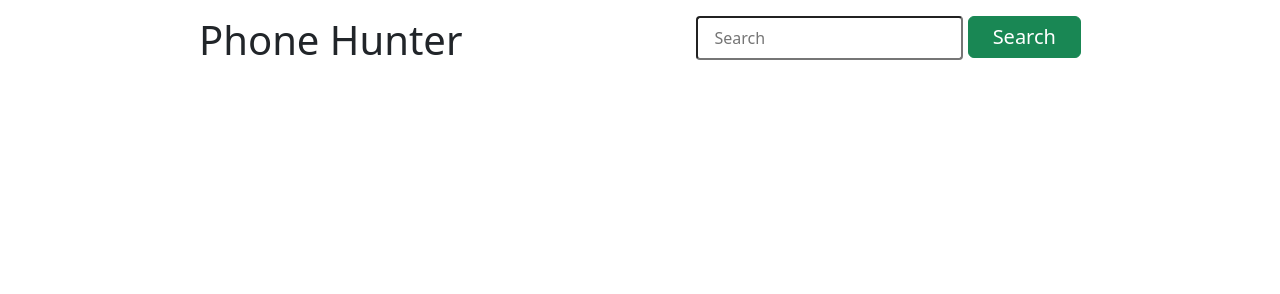
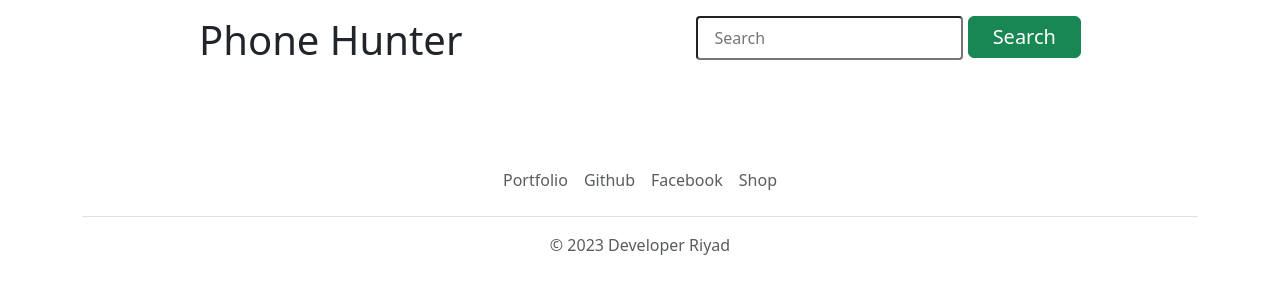
Before and after one commit to rbriyad2/phone-hunter, a plain HTML site: page index.html in a window 1280 px wide. Drawn offline with nearby package versions, Linux system fonts and the light colour scheme; no server answers.

Commit message:
Add files via upload
footer updated

```diff
--- a/index.html
+++ b/index.html
@@ -70,6 +70,27 @@
 
 
 
+
+    <div class="container">
+      <footer class="py-3 my-4">
+        <ul class="nav justify-content-center border-bottom pb-3 mb-3">
+          <li class="nav-item"><a href="https://rbriyad2.github.io/my-portfolio/" target="_blank" class="nav-link px-2 text-muted">Portfolio</a></li>
+          <li class="nav-item"><a href="https://github.com/rbriyad2" target="_blank" class="nav-link px-2 text-muted">Github</a></li>
+          <li class="nav-item"><a href="https://www.facebook.com/riyadahmed24" target="_blank" class="nav-link px-2 text-muted">Facebook</a></li>
+          <li class="nav-item"><a href="http://vitheme.com/" target="_blank" class="nav-link px-2 text-muted">Shop</a></li>
+        </ul>
+        <p class="text-center text-muted">&copy; 2023 Developer Riyad</p>
+      </footer>
+
+
+
+
+
+
+
+
+
+
     <script src="https://cdn.jsdelivr.net/npm/bootstrap@5.3.0/dist/js/bootstrap.bundle.min.js"
         integrity="sha384-geWF76RCwLtnZ8qwWowPQNguL3RmwHVBC9FhGdlKrxdiJJigb/j/68SIy3Te4Bkz" crossorigin="anonymous">
     </script>
```
